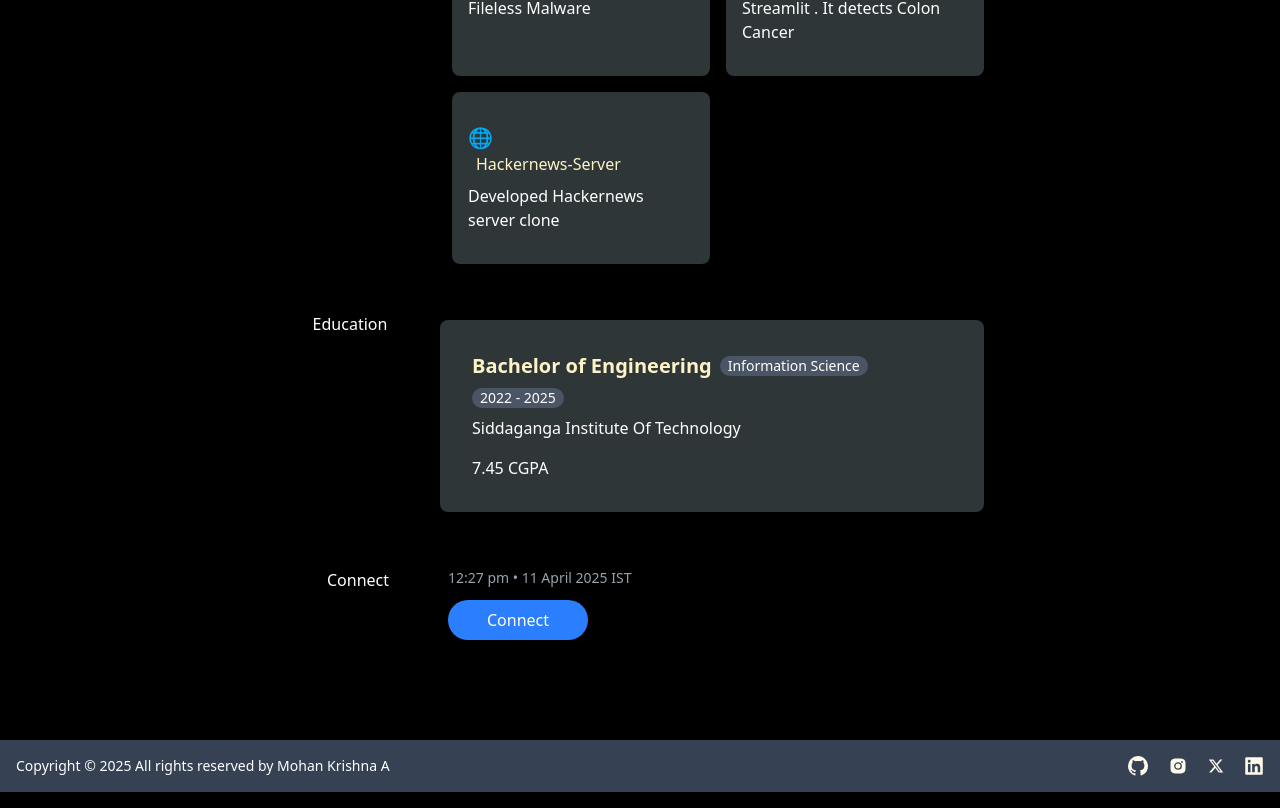
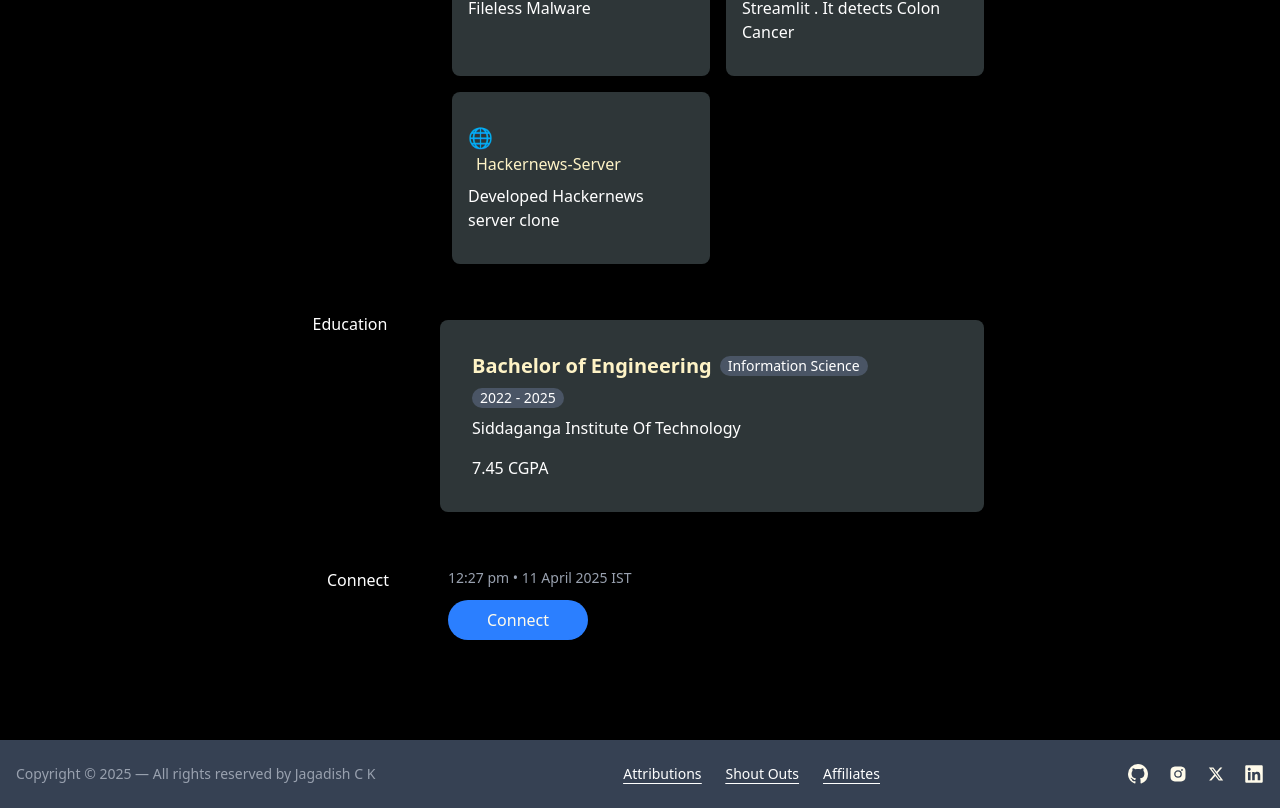
Before and after one commit to Mohankrishna0418/portfolio, a React (Vite) app: page / in a window 1280 px wide. Shown: the part 978-1786 px from the top of the page. Built offline with nearby package versions, Linux system fonts and the light colour scheme.

Commit message:
feat: implement routing with react-router and add Attributions and ShoutOuts pages refactor: restructure Footer component and update import paths

```diff
--- a/package.json
+++ b/package.json
@@ -13,7 +13,8 @@
     "@tailwindcss/vite": "^4.1.3",
     "react": "^19.0.0",
     "react-dom": "^19.0.0",
-    "react-icons": "^5.5.0"
+    "react-icons": "^5.5.0",
+    "react-router": "^7.5.0"
   },
   "devDependencies": {
     "@eslint/js": "^9.21.0",
--- a/src/Pages/Home/Home.tsx
+++ b/src/Pages/Home/Home.tsx
@@ -1,5 +1,5 @@
 import Container from "../../components/Container";
-import Footer from "../../components/Footer";
+import Footer from "../../components/Footer/Footer";
 
 import Experience from "../Experience/Exper";
 import About from "../About/About";
--- a/src/components/Footer.tsx
+++ b/src/components/Footer/Footer.tsx
@@ -1,43 +1,53 @@
 import { BiLogoInstagramAlt } from "react-icons/bi";
 import { VscGithubInverted } from "react-icons/vsc";
 import { FaXTwitter, FaLinkedin } from "react-icons/fa6";
+import { NavLink } from "react-router";
 
 const Footer = () => {
   const socialLinks = [
     {
-
       tag: <VscGithubInverted size={20} />,
       url: "https://github.com/Mohankrishna0418",
     },
     {
-
       tag: <BiLogoInstagramAlt size={20} />,
       url: "https://www.instagram.com/__mr_mk____/",
     },
     {
-
       tag: <FaXTwitter size={16} />,
       url: "https://x.com/mohankrishna411",
     },
     {
-
       tag: <FaLinkedin size={20} />,
       url: "https://www.linkedin.com/in/mohan-krishna-a-8bba622a8/",
     },
   ];
+
   return (
-    <footer className=" bg-gray-700 mt-20">
-      <div className="mx-auto w-full max-w-screen-xl">
-        {/* Bottom bar */}
-        <div className="px-4 py-4 bg-gray-700 md:flex md:items-center md:justify-between">
-          <span className="text-sm text-white  sm:text-center">
-            Copyright © 2025{" "}
-            <a href="Deep learning" className="hover:underline">
-              All rights reserved by Mohan Krishna A
+    <footer className="bg-gray-700 mt-20">
+      <div className="mx-auto w-full max-w-screen-xl px-4 py-6">
+        <div className="flex flex-col md:flex-row md:items-center md:justify-between gap-4 text-center md:text-left">
+          {/* Left: Copyright */}
+          <div className="text-sm text-gray-400 md:items-center">
+            Copyright © {new Date().getFullYear()} — All rights reserved by
+            <span> Jagadish C K</span>
+          </div>
+
+          {/* Center: Navigation */}
+          <div className="flex justify-center gap-6 text-sm underline underline-offset-4 text-white">
+            <NavLink to="/attributions" className="hover:text-white transition">
+              Attributions
+            </NavLink>
+            <NavLink to="/shout-outs" className="hover:text-white transition">
+              Shout Outs
+            </NavLink>
+            <a href="#" className="hover:text-white transition">
+              Affiliates
             </a>
+          </div>
 
-          </span>
-          <div className="flex mt-4 space-x-5 sm:justify-center md:mt-0 rtl:space-x-reverse">
+          {/* Right: Social Icons */}
+          <div className="flex justify-center space-x-5">
             {socialLinks.map((item, index) => (
               <a
                 key={index}
--- /dev/null
+++ b/src/components/Footer/pages/Attributes.tsx
@@ -0,0 +1,69 @@
+import { IoIosArrowForward } from "react-icons/io";
+import Container from "../../Container";
+import { NavLink } from "react-router";
+import { BiLogoInstagramAlt } from "react-icons/bi";
+import { VscGithubInverted } from "react-icons/vsc";
+import { FaXTwitter, FaLinkedin } from "react-icons/fa6";
+
+const Attributions = () => {
+  const socialLinks = [
+    {
+      title: "GitHub by react-Icons",
+      tag: <VscGithubInverted size={20} />,
+      url: "https://react-icons.github.io/react-icons/search/#q=github",
+    },
+    {
+      title: "Instagram by react-Icons",
+      tag: <BiLogoInstagramAlt size={20} />,
+      url: "https://react-icons.github.io/react-icons/search/#q=instagram",
+    },
+    {
+      title: "X/Twitter by react-Icons",
+      tag: <FaXTwitter size={16} />,
+      url: "https://react-icons.github.io/react-icons/search/#q=twitter",
+    },
+    {
+      title: "LinkedIn by react-Icons",
+      tag: <FaLinkedin size={20} />,
+      url: "https://react-icons.github.io/react-icons/search/#q=linkedin",
+    },
+  ];
+
+  return (
+    <Container>
+      <div className="max-w-screen-md text-white px-4 flex flex-col gap-5">
+        <div className="flex flex-row gap-2 items-center">
+          <NavLink
+            to="/"
+            className="hover:underline hover:text-blue-600 transition flex items-center gap-1"
+          >
+            Home <IoIosArrowForward />
+          </NavLink>
+          <a href="" className="hover:underline">
+            Attributions
+          </a>
+        </div>
+
+        <div className="flex flex-col gap-3">
+          <h2 className="text-xl">Attributions</h2>
+          <div className="flex flex-col gap-3 py-4">
+            {socialLinks.map((item, index) => (
+              <div className="flex flex-row gap-3 items-center">
+                <span>{item.tag}</span>
+                <a
+                  key={index}
+                  href={item.url}
+                  className="hover:underline hover:text-blue-600w"
+                >
+                  {item.title}
+                </a>
+              </div>
+            ))}
+          </div>
+        </div>
+      </div>
+    </Container>
+  );
+};
+
+export default Attributions;
--- /dev/null
+++ b/src/components/Footer/pages/ShoutOuts.tsx
@@ -0,0 +1,50 @@
+import { NavLink } from "react-router";
+import Container from "../../Container";
+
+export default function ShoutOuts() {
+  const tools = [
+    { name: "React", url: "https://react.dev" },
+    { name: "Vite", url: "https://vitejs.dev" },
+    { name: "Tailwind CSS", url: "https://tailwindcss.com" },
+    { name: "Radix UI", url: "https://www.radix-ui.com/" },
+    { name: "React Router", url: "https://reactrouter.com" },
+    { name: "React Icons", url: "https://react-icons.github.io/react-icons/" },
+  ];
+
+  return (
+    <Container>
+      <main className="min-h-screen text-white px-6 md:px-16 py-12 font-[faustina]">
+        <div className="max-w-xl mx-auto">
+          {/* Breadcrumbs */}
+          <nav className="text-sm text-gray-400 mb-6 flex gap-2">
+            <NavLink to="/" className="hover:underline">
+              Home
+            </NavLink>
+            <span className="text-white">›</span>
+            <span className="text-white">Shout Outs</span>
+          </nav>
+
+          {/* Title */}
+          <h1 className="text-2xl font-bold mb-6">Shout Outs</h1>
+
+          {/* List */}
+          <ul className="space-y-4">
+            {tools.map(({ name, url }, index) => (
+              <li key={index} className="flex items-center gap-3">
+                <span className="text-gray-400 text-lg">{">"}</span>
+                <a
+                  href={url}
+                  className="text-blue-400 hover:underline"
+                  target="_blank"
+                  rel="noopener noreferrer"
+                >
+                  {name}
+                </a>
+              </li>
+            ))}
+          </ul>
+        </div>
+      </main>
+    </Container>
+  );
+}
--- a/src/main.tsx
+++ b/src/main.tsx
@@ -1,5 +1,16 @@
 import { createRoot } from "react-dom/client";
 import "./index.css";
 import Home from "./Pages/Home/Home";
+import { BrowserRouter, Route, Routes } from "react-router";
+import Attributions from "./components/Footer/pages/Attributes";
+import ShoutOuts from "./components/Footer/pages/ShoutOuts";
 
-createRoot(document.getElementById("root")!).render(<Home />);
+createRoot(document.getElementById("root")!).render(
+  <BrowserRouter>
+    <Routes>
+      <Route path="/" element={<Home />} />
+      <Route path="/attributions" element={<Attributions />} />
+      <Route path="/shout-outs" element={<ShoutOuts />} />
+    </Routes>
+  </BrowserRouter>
+);
```
